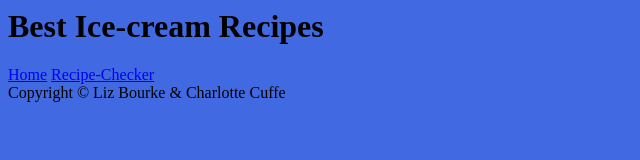
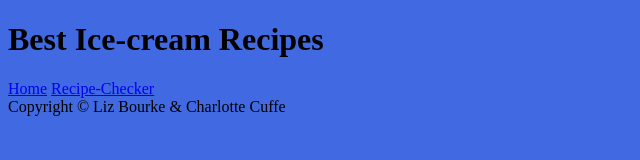
Before and after one commit to hawkwinglb/icecream, a plain HTML site: page index.html in a window 1280 px wide. Shown: the whole page, without its empty margins (0-640 px from the left). Drawn offline with Linux system fonts and the light colour scheme; files that its build step writes are made by us from their sources.

Commit message:
Update index.html

```diff
--- a/index.html
+++ b/index.html
@@ -1,11 +1,11 @@
-<!--DOCTYPE HTML-->
+<!DOCTYPE HTML>
 <html lang=en>
     <head>
         <meta charset="UTF-8">
         <meta name="viewport" content="width=device-width, initial-scale=1.0">
         <meta http-equiv="X-UA-Compatible" content="ie=edge">
 
-        <link rel="stylesheet" type="text/css" href="/css/ui-kit.css">
+        <link rel="stylesheet" type="text/css" href="ui-kit.css">
     </head>
 <body>
 <header>
```
